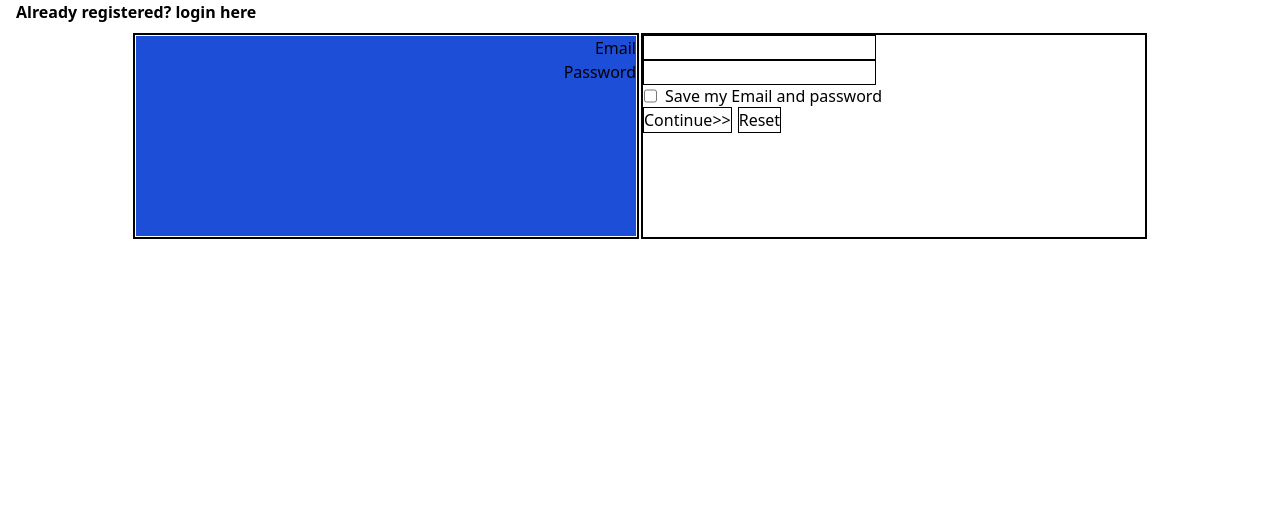
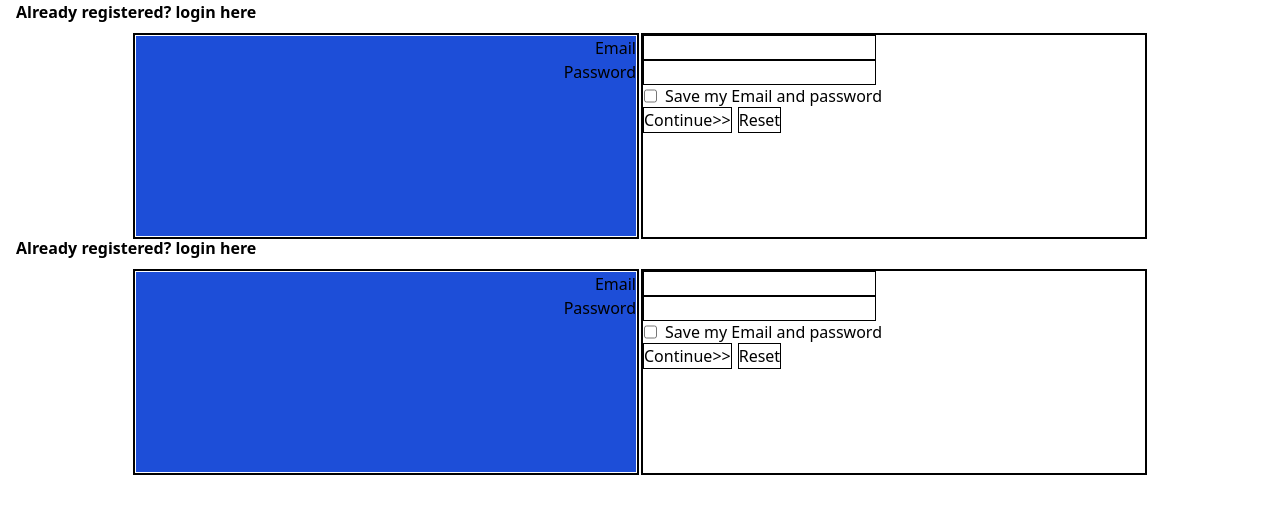
Before and after one commit to BagusFary/ReactForm, a React (Vite) app: page / in a window 1280 px wide. Shown: the top 514 px of the page. Built offline with nearby package versions, Linux system fonts and the light colour scheme.

Commit message:
Second Commit

```diff
--- a/src/App.jsx
+++ b/src/App.jsx
@@ -1,13 +1,16 @@
-import { useState } from 'react'
-import reactLogo from './assets/react.svg'
-import viteLogo from '/vite.svg'
-import Registration from './Form/Registration'
-
+import { useState } from "react";
+import reactLogo from "./assets/react.svg";
+import viteLogo from "/vite.svg";
+import Registration from "./Form/Registration";
+import CreateAccount from "./Form/CreateAccount";
 
 function App() {
   return (
-    <Registration></Registration>
-  )
+    <>
+      <Registration></Registration>
+      <CreateAccount></CreateAccount>
+    </>
+  );
 }
 
-export default App
+export default App;
--- /dev/null
+++ b/src/Form/CreateAccount.jsx
@@ -0,0 +1,46 @@
+export default function CreateAccount() {
+  return (
+    <>
+      <div className="container mx-auto px-4">
+        <div className="mb-3">
+          <h1 className="text-base font-semibold">
+            Already registered? login here
+          </h1>
+        </div>
+        <div className="flex justify-center">
+          <div className="outline outline-2 outline-offset-1 h-[200px] w-[500px] mr-2 bg-blue-700">
+            <h1 className="text-base flex justify-end">Email</h1>
+            <h1 className="text-base flex justify-end">Password</h1>
+          </div>
+          <div className="outline outline-2 outline-offset-1 h-[200px] w-[500px]">
+            <input
+              type="text"
+              className="outline outline-1 flex justify-start"
+            />
+            <input
+              type="text"
+              className="outline outline-1 flex justify-start"
+            />
+
+            <div className="flex justify-start">
+              <input
+                type="checkbox"
+                name="checkbox"
+                id="checkbox"
+                className="mr-2"
+              />
+              <h1 className="text-base">Save my Email and password</h1>
+            </div>
+
+            <div className="flex -justify-start">
+              <button className="outline outline-1 mr-2">
+                Continue&gt;&gt;
+              </button>
+              <button className="outline outline-1">Reset</button>
+            </div>
+          </div>
+        </div>
+      </div>
+    </>
+  );
+}
```
